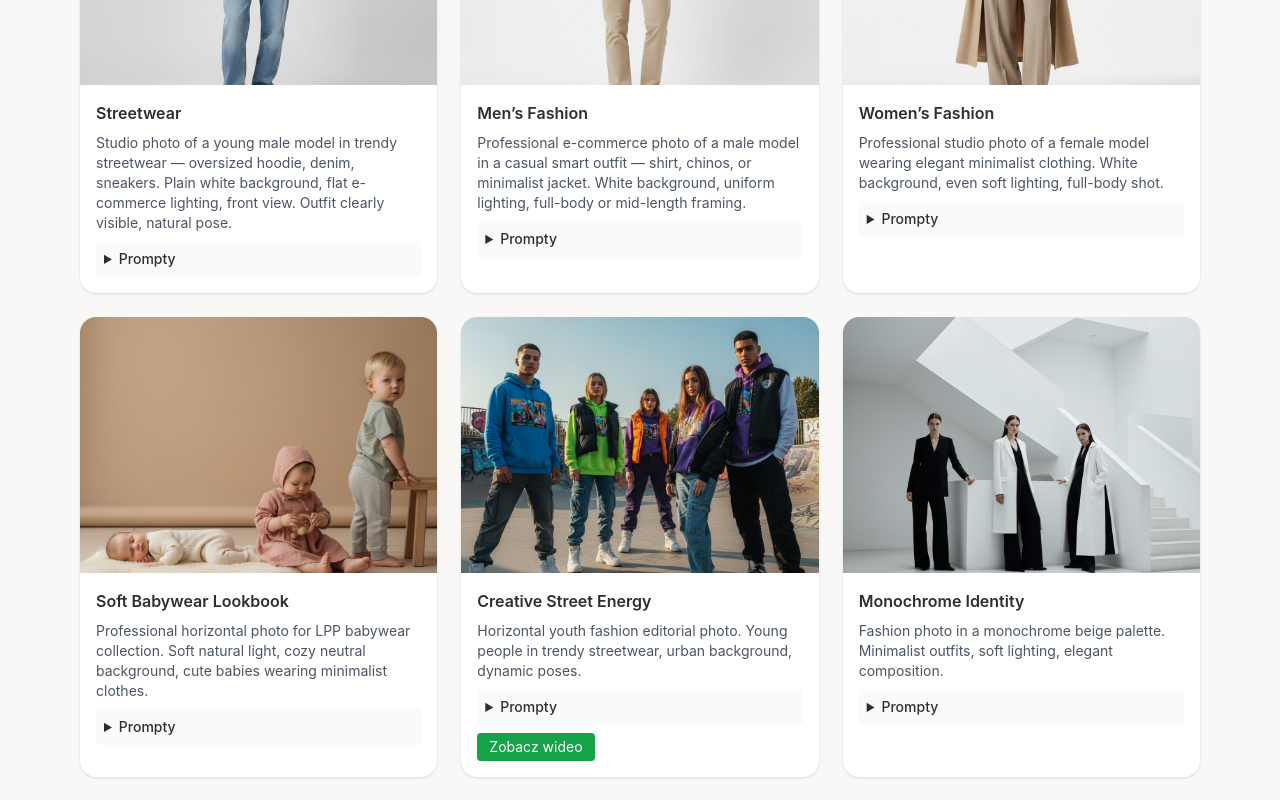
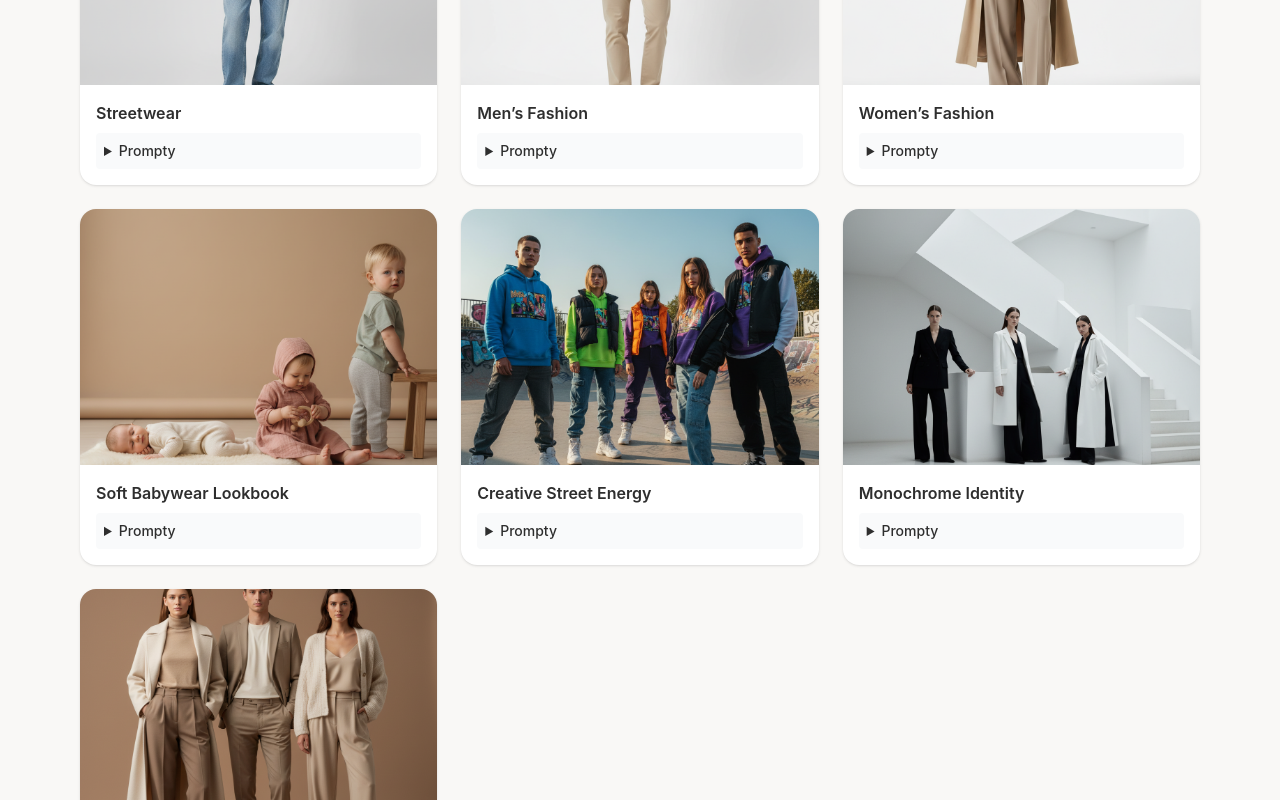
Before and after one commit to ewelinamarcinkowska33-max/ewelina-ai-portfolio, a React (Vite) app: page / in a window 1280 px wide. Shown: the part 2860-3660 px from the top of the page. Built offline with nearby package versions, Linux system fonts and the light colour scheme; the HTML template or start-up script is replaced by a standard one.

Commit message:
Update App.jsx
update portfolio

```diff
--- a/src/App.jsx
+++ b/src/App.jsx
@@ -389,50 +389,42 @@ function PortfolioSection() {
   const portfolioItems = [
     {
       title: "Streetwear",
-      description: "Studio photo of a young male model in trendy streetwear — oversized hoodie, denim, sneakers. Plain white background, flat e-commerce lighting, front view. Outfit clearly visible, natural pose.",
       prompt: `Studio photo of a young male model in trendy streetwear — oversized hoodie, denim, sneakers. Plain white or light grey background, flat e-commerce lighting, front view. Outfit clearly visible, natural pose, realistic texture and color. High-resolution catalog photo, clean and modern.`,
       negativePrompt: `no graffiti, no street background, no blur, no text, no props, no neon colors unless on clothing.`,
       imgSrc: "/images/collage1.png"
     },
     {
       title: "Men’s Fashion",
-      description: "Professional e-commerce photo of a male model in a casual smart outfit — shirt, chinos, or minimalist jacket. White background, uniform lighting, full-body or mid-length framing.",
       prompt: `A professional e-commerce fashion photo of a male model. Model standing naturally, wearing casual smart outfit — shirt, chinos, or minimalist jacket. White seamless background, uniform lighting, full-body or mid-length framing. Clean neutral color palette (grey, navy, beige). Sharp focus on clothing details, modern premium look.`,
       negativePrompt: `no logos, no text, no dramatic lighting, no background, no shadows on wall, no unrealistic body shapes.`,
       imgSrc: "/images/collage2.png"
     },
     {
       title: "Women’s Fashion",
-      description: "Professional studio photo of a female model wearing elegant minimalist clothing. White background, even soft lighting, full-body shot.",
       prompt: `A professional studio photo of a female model wearing elegant minimalist clothing. White seamless background, even soft lighting, full-body shot. Neutral color palette (beige, cream, taupe, black, white). Focus on garment fit, fabric texture, and natural posture. Clean, realistic proportions, subtle shadow under feet only. Premium e-commerce photo, editorial-level quality.`,
       negativePrompt: `no text, no props, no accessories, no hair wind, no background, no blur, no exaggerated expressions.`,
       imgSrc: "/images/collage3.png"
     },
     {
       title: "Soft Babywear Lookbook",
-      description: "Professional horizontal photo for LPP babywear collection. Soft natural light, cozy neutral background, cute babies wearing minimalist clothes.",
       prompt: `A professional horizontal photo for LPP babywear collection. Soft natural light, cozy neutral background (warm beige or off-white). Cute babies and toddlers wearing minimalist, comfortable clothes — cotton, linen, knitwear in soft pastel tones (cream, dusty pink, light grey, sage). Calm, tender atmosphere, natural poses, focus on fabric texture and gentle color harmony. Premium lookbook style, modern Scandinavian minimalism, editorial quality.`,
       negativePrompt: `no text, no logos, no cluttered background, no harsh shadows, no unrealistic proportions, no synthetic colors.`,
       imgSrc: "/images/collage4.png"
     },
     {
       title: "Creative Street Energy",
-      description: "Horizontal youth fashion editorial photo. Young people in trendy streetwear, urban background, dynamic poses.",
       prompt: `A horizontal youth fashion editorial photo. A group of young people in trendy streetwear: oversized hoodies, denim, sneakers, cargo pants. Urban background with graffiti, skatepark or city walls. Natural daylight, dynamic poses, candid energy, creative color grading. Modern Gen Z style, high-quality fashion photography, authentic street vibe.`,
       negativePrompt: `no logos, no text, no blur, no overexposure, no unrealistic faces.`,
       imgSrc: "/images/collage5.png",
-      videoSrc: "/videos/street_energy.mp4" // przycisk wideo
     },
     {
       title: "Monochrome Identity",
-      description: "Fashion photo in a monochrome beige palette. Minimalist outfits, soft lighting, elegant composition.",
       prompt: `Fashion photo in a monochrome beige palette. Models wear different shades of the same color, minimalist outfits with rich textures (wool, silk, linen). Soft lighting, neutral background, focus on fabric structure and silhouette. Elegant, luxurious, calm tone.`,
       negativePrompt: ``,
       imgSrc: "/images/collage6.png"
     },
     {
       title: "Studio Harmony",
-      description: "Professional studio fashion shot. Three models in minimalist clothing, calm, timeless, harmonious look.",
       prompt: `A professional studio fashion shot. Three models styled in minimalist clothing, soft neutral colors (beige, cream, taupe). Simple clean studio background, soft diffused lighting, elegant composition. Calm, timeless, and harmonious look. Premium editorial mood, elegant minimalism aesthetic.`,
       negativePrompt: ``,
       imgSrc: "/images/collage7.png",
```
